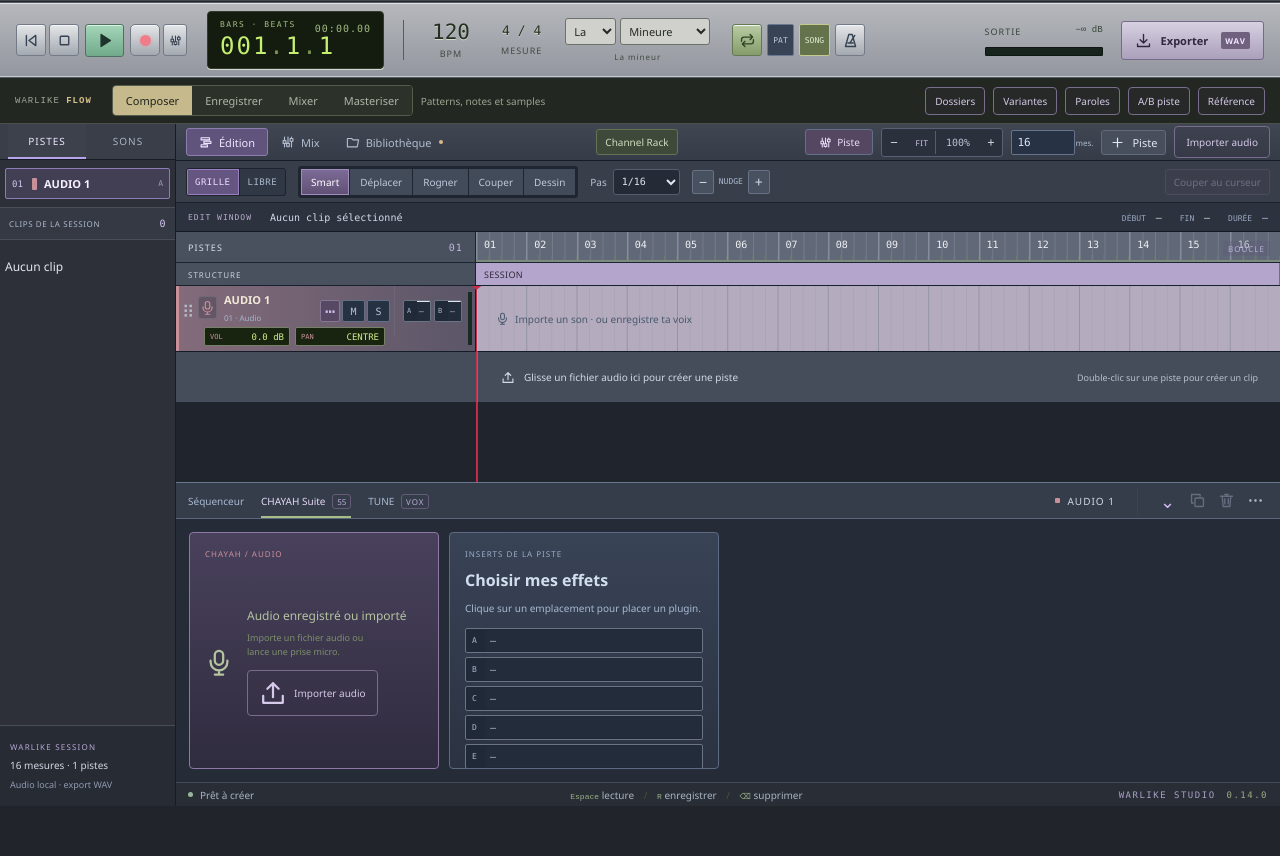
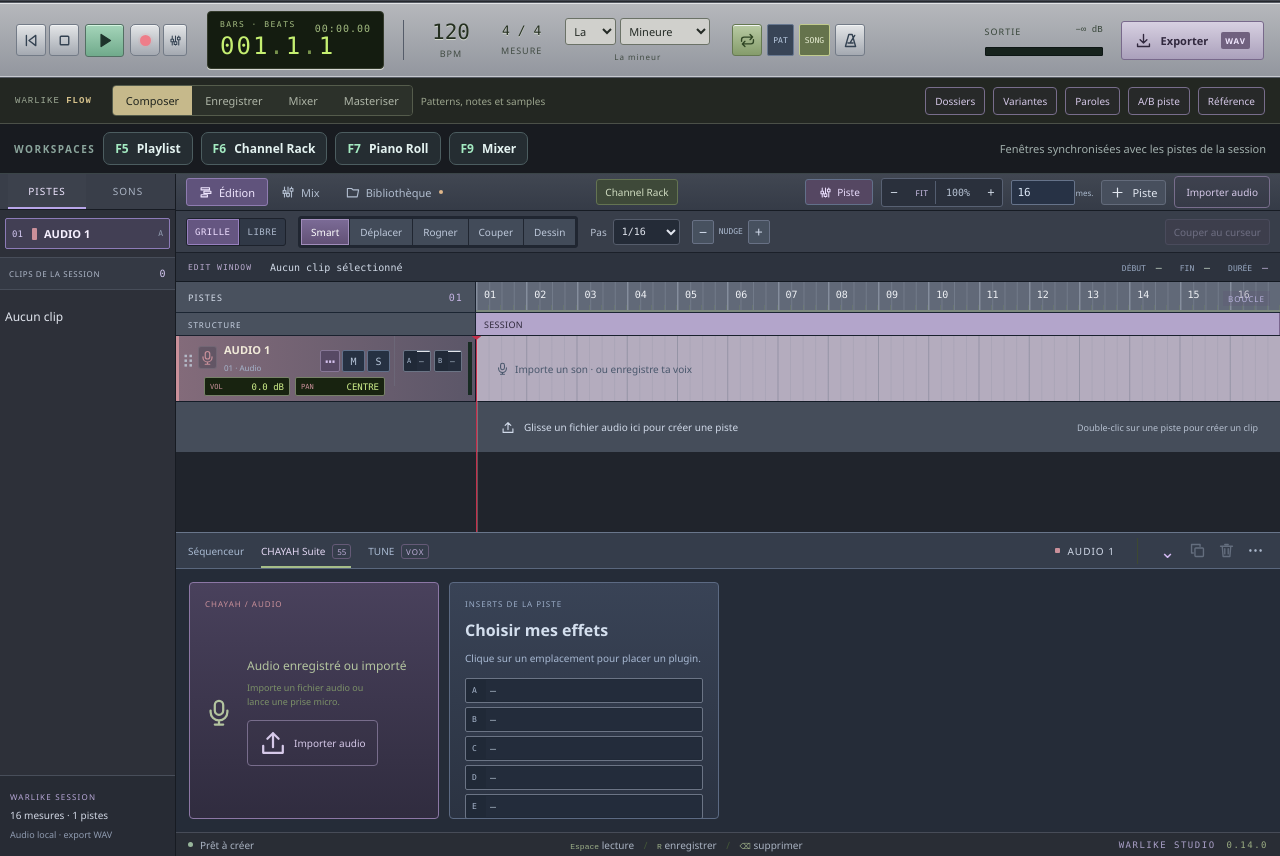
Before and after one commit to Motherlode94/WarLike-Studio, a website: page dist/index.html in a window 1280 px wide. Shown: the part 40-896 px from the top of the page. Before the commit the page ends 846 px from the top, so only its background shows below. Drawn offline with Linux system fonts and the light colour scheme.

Commit message:
feat: add always-visible Playlist, Rack, Piano Roll and Mixer workspace bar

```diff
--- a/dist/index.html
+++ b/dist/index.html
@@ -8,7 +8,14 @@
   <link rel="stylesheet" href="./style.css?v=0.14.0">
   <link rel="stylesheet" href="./studio.css?v=0.14.0">
   <link rel="stylesheet" href="./android.css?v=0.14.1">
-</head>
+<style>
+.warlike-workspaces{display:flex;align-items:center;gap:8px;flex-wrap:wrap;padding:8px 14px;background:#181b20;border-bottom:1px solid #3b4548;color:#d5dedc}
+.warlike-workspaces button{border:1px solid #4c5d60;background:#252d32;color:#e4f3f1;border-radius:7px;padding:7px 11px;cursor:pointer;font:600 12px system-ui,sans-serif}
+.warlike-workspaces button:hover,.warlike-workspaces button.ws-active{border-color:#8ee2bb;background:#29433b}
+.warlike-workspaces button strong{color:#a4ebc2;margin-right:5px}.warlike-workspaces .ws-label{font:700 10px system-ui;letter-spacing:.15em;color:#8ba59c}
+.warlike-workspaces .ws-hint{margin-left:auto;color:#a1afac;font-size:11px}
+@media(max-width:760px){.warlike-workspaces{gap:5px;padding:7px}.warlike-workspaces button{padding:9px 8px}.warlike-workspaces .ws-hint{display:none}.warlike-workspaces .ws-label{width:100%}}
+</style></head>
 <body class="detail-collapsed track-properties-open">
   <header class="topbar">
     <a class="brand" href="#" aria-label="Warlike Studio"><span class="brandmark"><b></b><b></b><b></b><b></b></span><span>WARLIKE<span class="brand-sub">STUDIO</span></span><span class="version">0.14</span></a>
@@ -27,6 +34,14 @@
     <button id="exportWav" class="export-btn"><i data-icon="download"></i> Exporter <span>WAV</span></button>
   </section>
 
+  <nav class="warlike-workspaces" aria-label="Accès rapide aux fenêtres musicales">
+    <span class="ws-label">WORKSPACES</span>
+    <button type="button" data-ws="playlist" title="Playlist — F5"><strong>F5</strong> Playlist</button>
+    <button type="button" data-ws="rack" title="Channel Rack — F6"><strong>F6</strong> Channel Rack</button>
+    <button type="button" data-ws="piano" title="Piano Roll — F7"><strong>F7</strong> Piano Roll</button>
+    <button type="button" data-ws="mixer" title="Mixer — F9"><strong>F9</strong> Mixer</button>
+    <span class="ws-hint" id="workspaceHint" aria-live="polite">Fenêtres synchronisées avec les pistes de la session</span>
+  </nav>
   <div class="studio-body">
     <aside class="library">
       <div class="session-sidebar"><div class="sidebar-tabs"><button id="showTrackList" class="selected">PISTES</button><button id="showSoundList">SONS</button></div><div id="sessionTrackList" class="session-track-list"></div><div class="sidebar-section-heading">CLIPS DE LA SESSION <span id="sessionClipCount"></span></div><div id="sessionClipList" class="session-clip-list"></div><div class="sidebar-session-info"><span>WARLIKE SESSION</span><strong id="sessionSummary">16 mesures · 9 pistes</strong><small>Audio local · export WAV</small></div></div>
```
